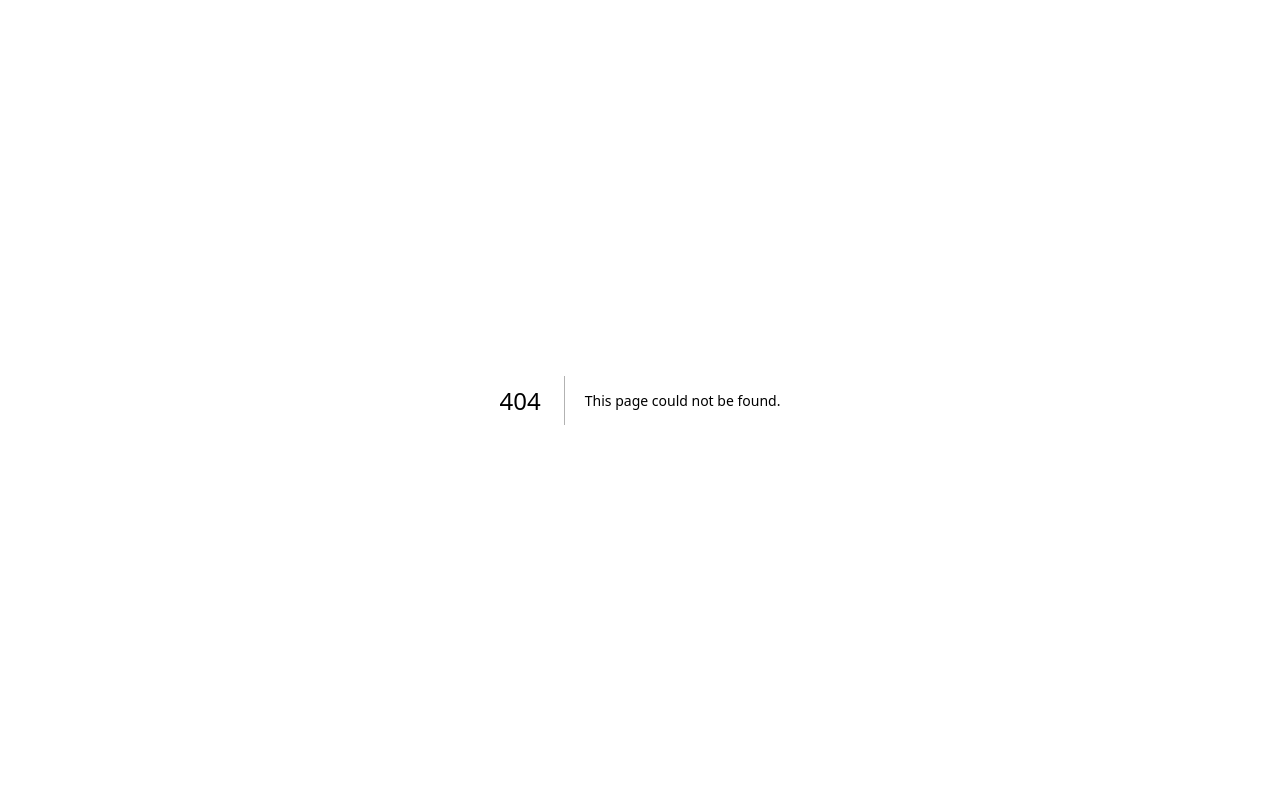
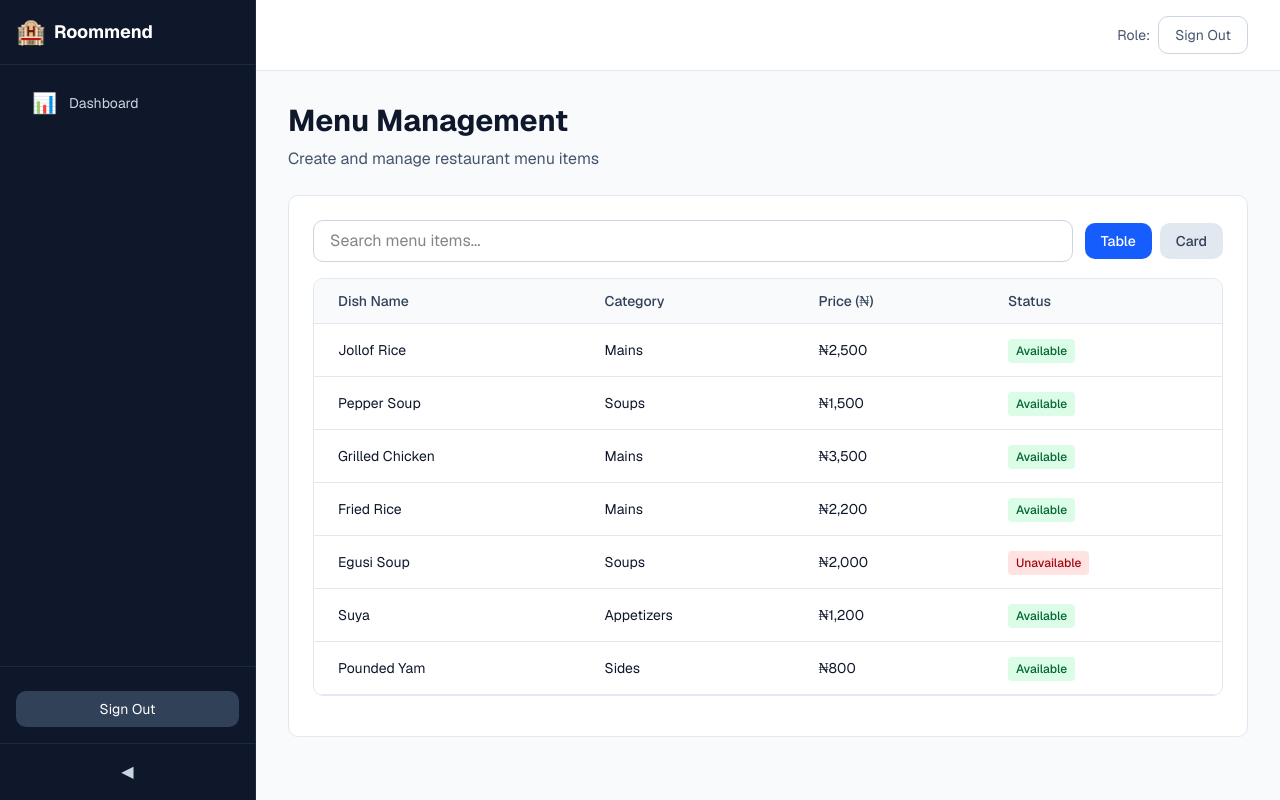
Before and after one commit to eric2umeh/roommend, a Next.js app: page /app/menu in a window 1280 px wide. Before the commit this address had no page. Built offline with nearby package versions, Linux system fonts and the light colour scheme; sample sign-in values are in the browser's storage.

Commit message:
Create Dashbord menu

```diff
--- /dev/null
+++ b/app/app/menu/page.tsx
@@ -0,0 +1,47 @@
+'use client'
+
+import { DataTable, type Column } from '@/components/data-table'
+
+interface MenuItem {
+  id: string
+  name: string
+  category: string
+  price: number
+  availability: 'available' | 'unavailable'
+  description: string
+}
+
+const mockMenuItems: MenuItem[] = [
+  { id: '1', name: 'Jollof Rice', category: 'Mains', price: 2500, availability: 'available', description: 'Spiced rice cooked in tomato sauce' },
+  { id: '2', name: 'Pepper Soup', category: 'Soups', price: 1500, availability: 'available', description: 'Traditional Nigerian soup' },
+  { id: '3', name: 'Grilled Chicken', category: 'Mains', price: 3500, availability: 'available', description: 'Tender grilled chicken breast' },
+  { id: '4', name: 'Fried Rice', category: 'Mains', price: 2200, availability: 'available', description: 'Mixed fried rice with vegetables' },
+  { id: '5', name: 'Egusi Soup', category: 'Soups', price: 2000, availability: 'unavailable', description: 'Out of stock' },
+  { id: '6', name: 'Suya', category: 'Appetizers', price: 1200, availability: 'available', description: 'Spiced grilled meat' },
+  { id: '7', name: 'Pounded Yam', category: 'Sides', price: 800, availability: 'available', description: 'Smooth pounded yam' },
+]
+
+export default function MenuPage() {
+  const columns: Column<MenuItem>[] = [
+    { key: 'name', label: 'Dish Name', sortable: true, searchable: true },
+    { key: 'category', label: 'Category', sortable: true },
+    { key: 'price', label: 'Price (₦)', sortable: true, render: (v) => `₦${v.toLocaleString()}` },
+    {
+      key: 'availability',
+      label: 'Status',
+      render: (v) => <span className={`px-2 py-1 rounded text-xs font-medium ${v === 'available' ? 'bg-green-100 text-green-800' : 'bg-red-100 text-red-800'}`}>{v === 'available' ? 'Available' : 'Unavailable'}</span>,
+    },
+  ]
+
+  return (
+    <div className="space-y-6">
+      <div>
+        <h1 className="text-3xl font-bold text-slate-900">Menu Management</h1>
+        <p className="text-slate-600 mt-2">Create and manage restaurant menu items</p>
+      </div>
+      <div className="bg-white rounded-lg border border-slate-200 p-6">
+        <DataTable data={mockMenuItems} columns={columns} itemsPerPage={10} searchPlaceholder="Search menu items..." mobileColumns={['name', 'price', 'availability']} />
+      </div>
+    </div>
+  )
+}
```
